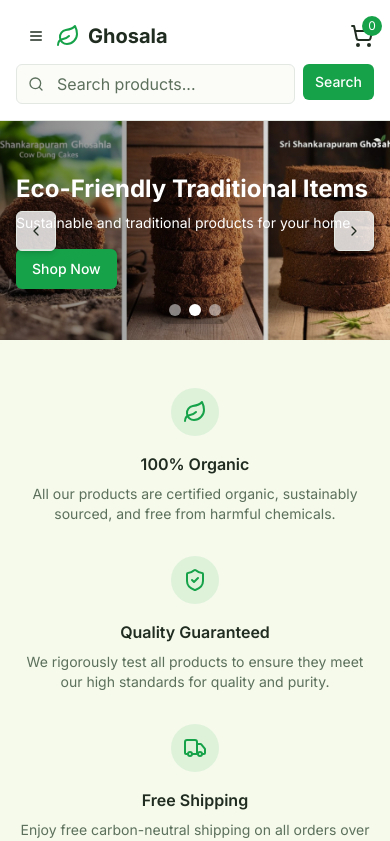
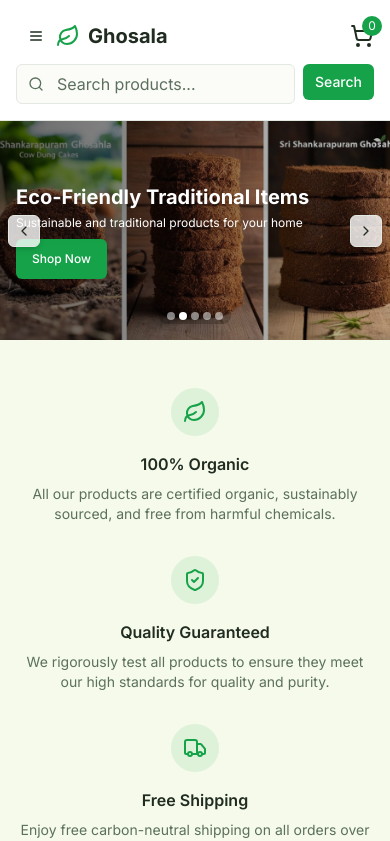
Before and after one commit to Saathvic/Ghosala, a Next.js app: page / in a window 390 px wide. Shown: the top 841 px of the page. Built offline with nearby package versions, Linux system fonts and the light colour scheme.

Commit message:
Enhance HeroCarousel with new slides and improve accessibility features

```diff
--- a/components/hero-carousel.tsx
+++ b/components/hero-carousel.tsx
@@ -24,35 +24,39 @@ export default function HeroCarousel() {
     }, 5000)
 
     return () => clearInterval(interval)
-  }, [])
+  }, []) // Adding dependency here would cause the interval to reset when slide changes
 
   return (
-    <div className="relative w-full">
+    <div className="relative w-full" aria-label="Product carousel" role="region">
       <div className="overflow-hidden relative">
         <div
           className="flex transition-transform duration-500 ease-out"
           style={{ transform: `translateX(-${currentSlide * 100}%)` }}
         >
           {heroSlides.map((slide, index) => (
-            <div key={index} className="w-full flex-shrink-0 relative">
+            <div key={index} className="w-full flex-shrink-0 relative" aria-hidden={index !== currentSlide}>
               <div className="aspect-[16/9] md:aspect-[21/9] w-full relative">
                 <Image
                   src={slide.image || "/placeholder.svg"}
-                  alt={slide.title}
+                  alt={`${slide.title} - ${slide.description}`}
                   fill
                   className="object-cover"
-                  priority={index === 0}
-                  sizes="100vw"
+                  priority={index === 0 || index === 1}
+                  sizes="(max-width: 768px) 100vw, 100vw"
+                  onError={(e) => {
+                    console.error(`Failed to load image: ${slide.image}`);
+                    e.currentTarget.src = "/placeholder.svg";
+                  }}
                 />
-                <div className="absolute inset-0 bg-gradient-to-r from-black/50 to-transparent" />
+                <div className="absolute inset-0 bg-gradient-to-r from-black/60 to-black/20" />
               </div>
               <div className="absolute inset-0 flex items-center">
                 <div className="container mx-auto px-4">
                   <div className="max-w-lg text-white">
-                    <h2 className="text-2xl md:text-4xl font-bold mb-2 drop-shadow-lg">{slide.title}</h2>
-                    <p className="text-sm md:text-base mb-4 drop-shadow-lg">{slide.description}</p>
+                    <h2 className="text-xl sm:text-2xl md:text-4xl font-bold mb-1 sm:mb-2 drop-shadow-lg">{slide.title}</h2>
+                    <p className="text-xs sm:text-sm md:text-base mb-2 md:mb-4 drop-shadow-lg">{slide.description}</p>
                     <Link href={slide.link}>
-                      <Button className="bg-primary hover:bg-primary/90">Shop Now</Button>
+                      <Button className="bg-primary hover:bg-primary/90 text-xs sm:text-sm md:text-base py-1 md:py-2">Shop Now</Button>
                     </Link>
                   </div>
                 </div>
@@ -65,27 +69,30 @@ export default function HeroCarousel() {
       <Button
         variant="outline"
         size="icon"
-        className="absolute left-4 top-1/2 -translate-y-1/2 bg-white/80 hover:bg-white shadow-md h-10 w-10"
+        className="absolute left-2 sm:left-4 top-1/2 -translate-y-1/2 bg-white/80 hover:bg-white shadow-md h-8 w-8 sm:h-10 sm:w-10"
         onClick={prevSlide}
+        aria-label="Previous slide"
       >
-        <ChevronLeft className="h-5 w-5" />
+        <ChevronLeft className="h-4 w-4 sm:h-5 sm:w-5" />
       </Button>
 
       <Button
         variant="outline"
         size="icon"
-        className="absolute right-4 top-1/2 -translate-y-1/2 bg-white/80 hover:bg-white shadow-md h-10 w-10"
+        className="absolute right-2 sm:right-4 top-1/2 -translate-y-1/2 bg-white/80 hover:bg-white shadow-md h-8 w-8 sm:h-10 sm:w-10"
         onClick={nextSlide}
+        aria-label="Next slide"
       >
-        <ChevronRight className="h-5 w-5" />
+        <ChevronRight className="h-4 w-4 sm:h-5 sm:w-5" />
       </Button>
 
-      <div className="absolute bottom-4 left-1/2 -translate-x-1/2 flex gap-2 bg-black/20 px-3 py-2 rounded-full">
+      <div className="absolute bottom-4 left-1/2 -translate-x-1/2 flex gap-1 md:gap-2 bg-black/20 px-2 py-1 md:px-3 md:py-2 rounded-full">
         {heroSlides.map((_, index) => (
           <button
             key={index}
-            className={`w-3 h-3 rounded-full ${index === currentSlide ? "bg-white" : "bg-white/50"} transition-all`}
+            className={`w-2 h-2 md:w-3 md:h-3 rounded-full ${index === currentSlide ? "bg-white" : "bg-white/50"} transition-all`}
             onClick={() => setCurrentSlide(index)}
+            aria-label={`Go to slide ${index + 1}`}
           />
         ))}
       </div>
--- a/lib/data.ts
+++ b/lib/data.ts
@@ -18,6 +18,18 @@ export const heroSlides: HeroSlide[] = [
     description: "Sacred items for your spiritual practices",
     image: "/images/Untitled design (6).png",
     link: "/products",
+  },
+  {
+    title: "Pure Organic Ghee",
+    description: "Traditional A2 cow ghee made using the ancient Bilona method",
+    image: "/images/ghee.png",
+    link: "/products/p2",
+  },
+  {
+    title: "Panchakavya Sambrani",
+    description: "Traditional incense for purification and aromatherapy",
+    image: "/images/sambrani.png",
+    link: "/products/p4",
   },
 ]
 
```
Also changed, not shown: public/images/ghee.png (added), public/images/sambrani.png (added).
